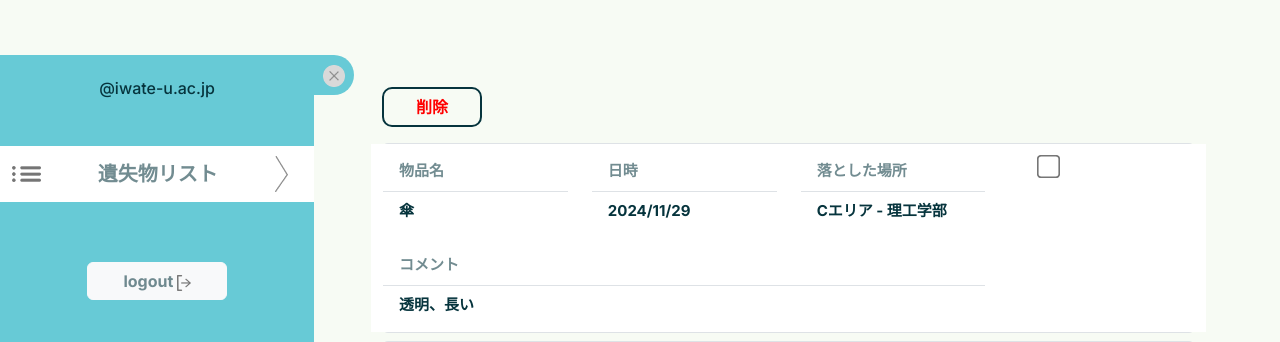
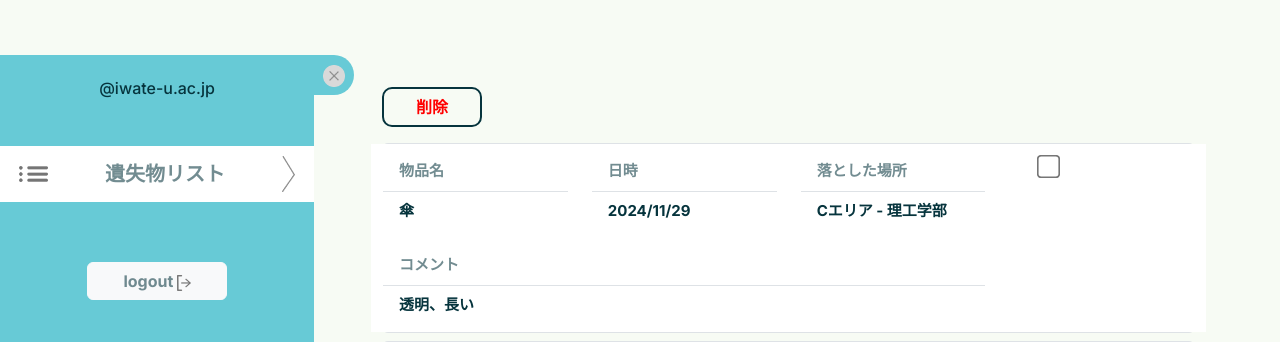
Before and after one commit to Krat1078/Revised_Yugou_2024_teamB, a Django app: page /mypage/student/ in a window 1280 px wide. Shown: the top 342 px of the page. Run offline with Django 3.2, Linux system fonts and the light colour scheme; data comes from the database, SQL or seed files in the repository; parts of the project's set-up code (start-up, migrations or seed data) failed here and were passed over.

Commit message:
微調整

```diff
--- a/LostItemproject/mypage/templates/administrator.html
+++ b/LostItemproject/mypage/templates/administrator.html
@@ -397,6 +397,8 @@
                 sidebtn.style.transform = `translateX(0)`;
                 contentMobile.style.transform = `translateX(0)`;
             }
+
+            contentMobile.style.transform = `translateY(0)`;  // main-contentが上に隠れたままにしない
         }
     });
 </script>
--- a/LostItemproject/mypage/templates/student.html
+++ b/LostItemproject/mypage/templates/student.html
@@ -10,7 +10,7 @@
             <h6>{{ user.username }}@iwate-u.ac.jp</h6>
 
             <!-- リストタグ -->
-            <div class="list row d-flex align-items-center mt-5" style="color: #06343D90; background-color: #FFFFFF; margin-bottom:60px">
+            <div class="list row d-flex justify-content-center align-items-center mt-5" style="color: #06343D90; background-color: #FFFFFF; margin-bottom:60px">
                 <img src="{% static 'imgs\icons\LIST.png' %}" class="col-2" style="width:auto; height:1em; float: left">
                 <h4 class="my-3 col-8 fw-bold" style="font-size: 20px;">遺失物リスト</h4>
                 <img id="list-image" src="{% static 'imgs\icons\SCROLL ARROW side.png' %}" class="col-1" style="width:auto; height:auto" >
@@ -328,6 +328,8 @@
                 sidebtn.style.transform = `translateX(0)`;
                 contentMobile.style.transform = `translateX(0)`;
             }
+
+            contentMobile.style.transform = `translateY(0)`;  // main-contentが上に隠れたままにしない
         }
     });
 </script>
```
